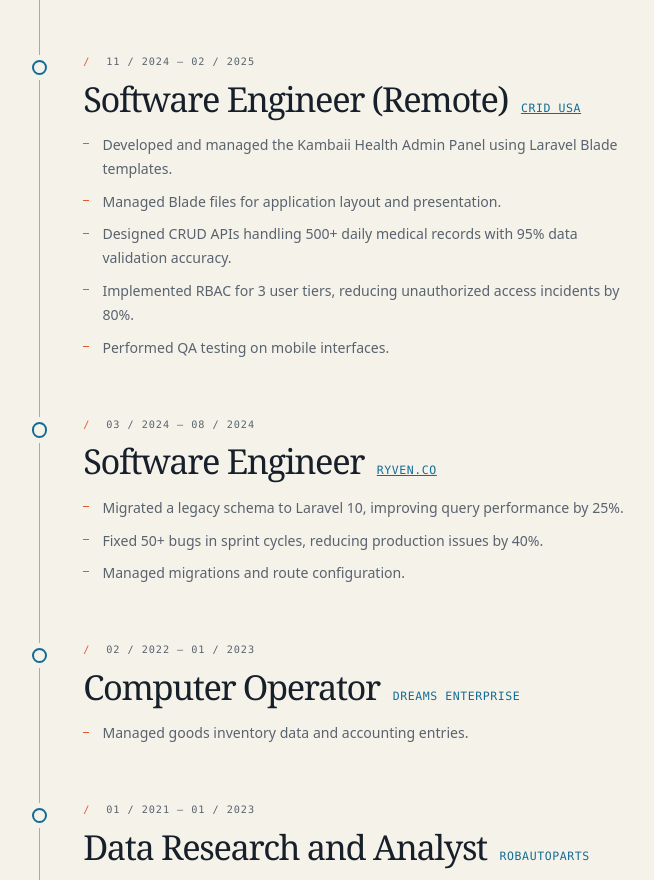
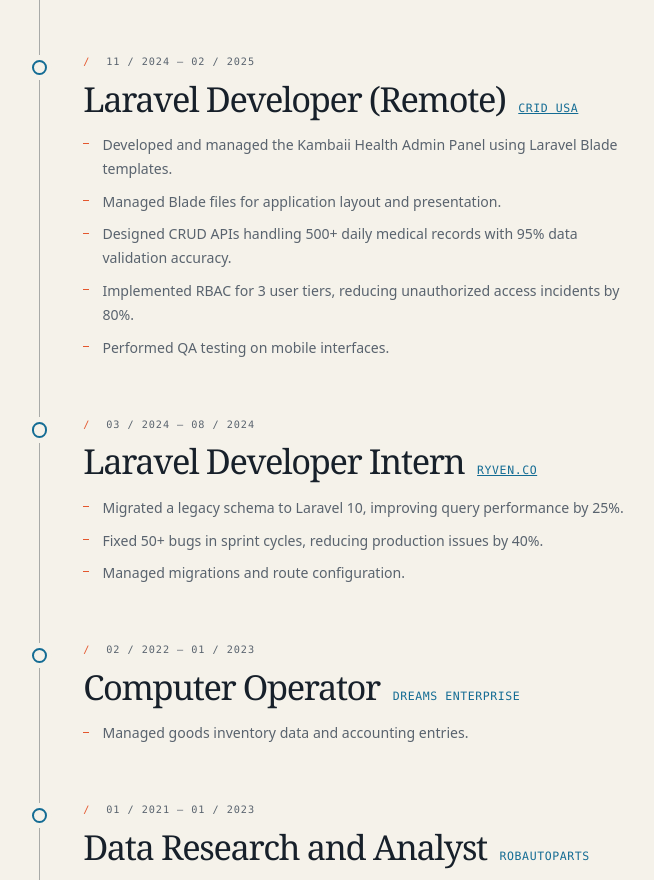
Before and after one commit to hasanuzzamanpriyam/Portfolio, a plain HTML site: page index.html in a window 1280 px wide. Shown: the part 3210-4090 px from the top of the page, without its empty margins (362-1016 px from the left). Drawn offline with Linux system fonts and the light colour scheme.

Commit message:
Update job titles to Laravel Developer and Intern

```diff
--- a/index.html
+++ b/index.html
@@ -249,7 +249,7 @@
                             <span>11 / 2024 — 02 / 2025</span>
                         </div>
                         <div class="entry-heading">
-                            <h3>Software Engineer (Remote)</h3>
+                            <h3>Laravel Developer (Remote)</h3>
                             <p class="company">
                                 <a href="http://www.cridusa.com/" target="_blank" rel="noreferrer">CRID USA</a>
                             </p>
@@ -270,7 +270,7 @@
                             <span>03 / 2024 — 08 / 2024</span>
                         </div>
                         <div class="entry-heading">
-                            <h3>Software Engineer</h3>
+                            <h3>Laravel Developer Intern</h3>
                             <p class="company">
                                 <a href="https://ryven.co/" target="_blank" rel="noreferrer">Ryven.CO</a>
                             </p>
```
